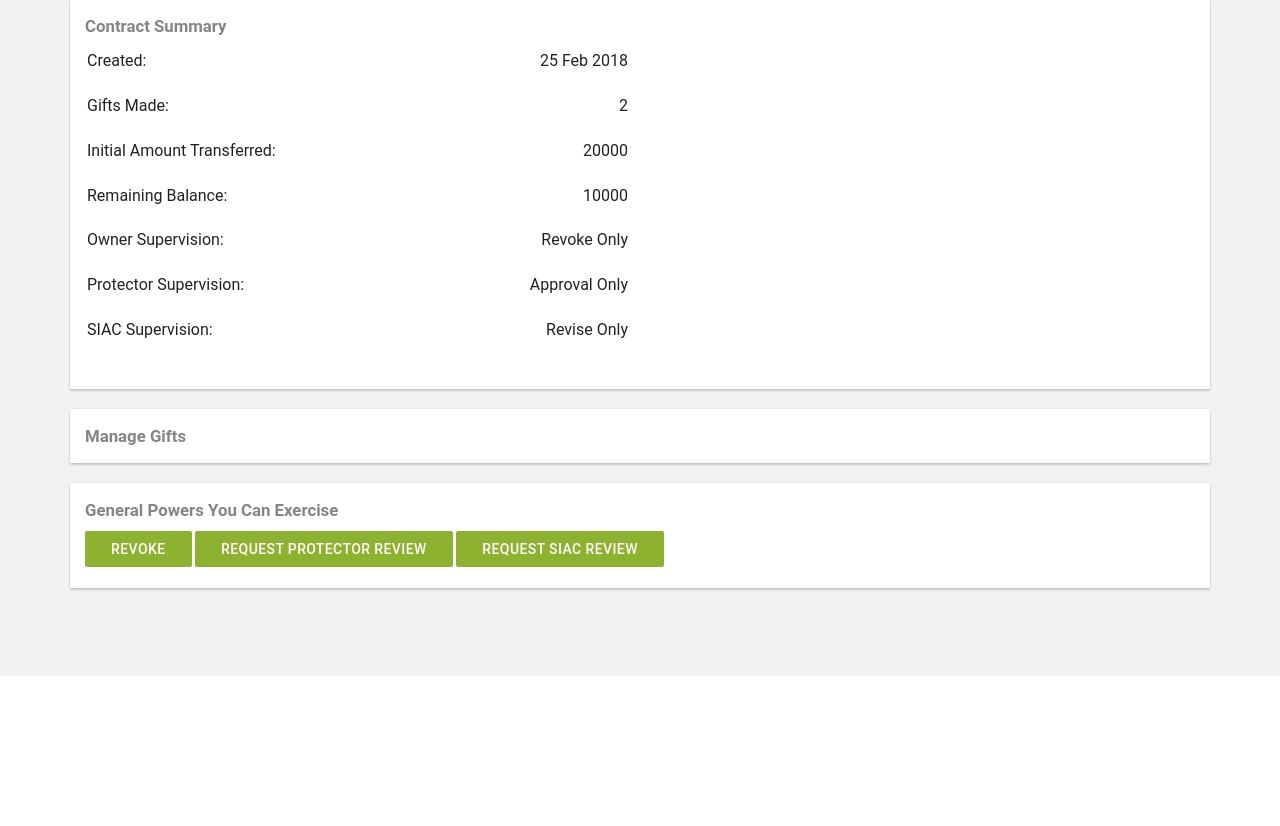
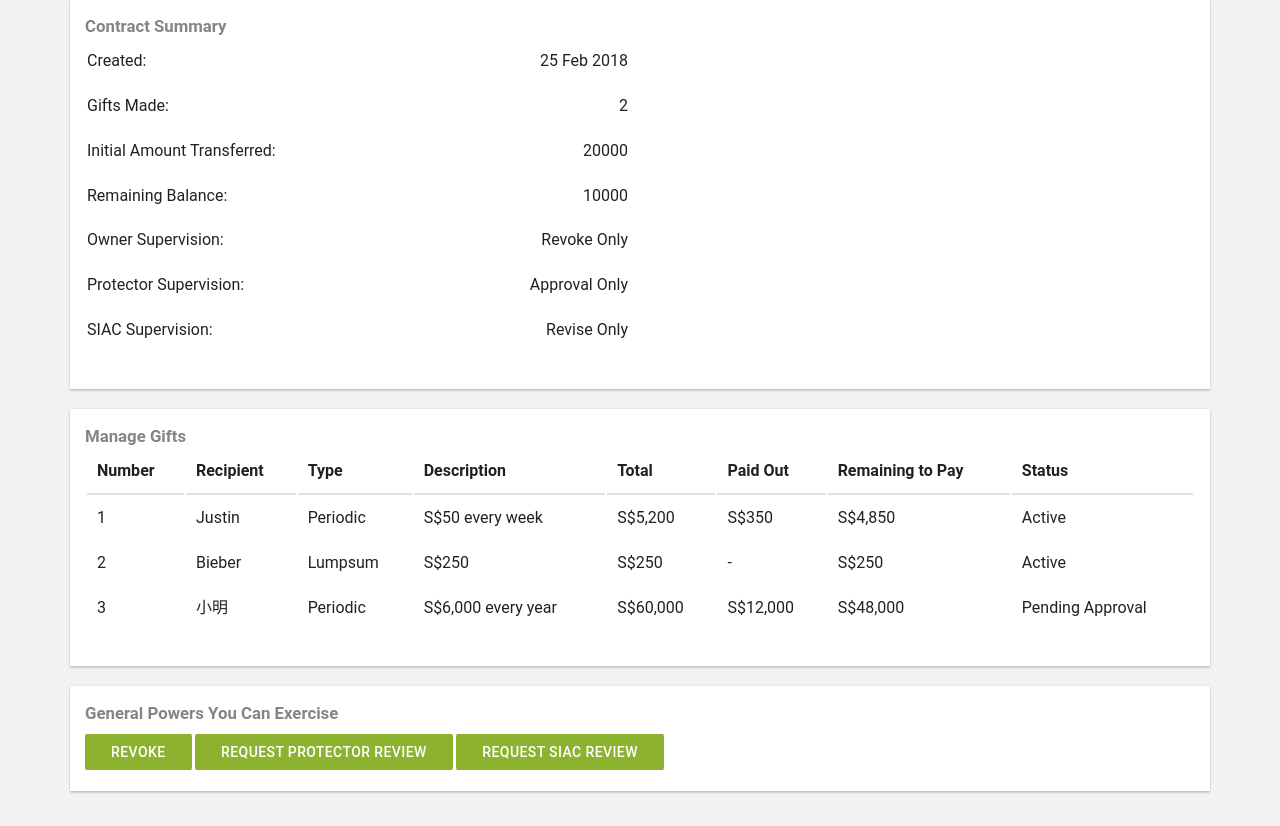
Before and after one commit to DingYao/Human-supervised-Smart-Contracts, a Django app: page /contract/jorda in a window 1280 px wide. Shown: the part 124-950 px from the top of the page. Before the commit the page ends 800 px from the top, so only its background shows below. Run offline with Django 3.2, Linux system fonts and the light colour scheme; some libraries are stand-ins or nearby versions.

Commit message:
Add gifts table to contract details page

```diff
--- a/executor/main/templates/main/contract_detail.html
+++ b/executor/main/templates/main/contract_detail.html
@@ -22,6 +22,34 @@
 </div>
 <div class='mui-panel' id=>
 	<legend>Manage Gifts</legend>
+    <table class="mui-table">
+      <thead>
+        <tr>
+          <th>Number</th>
+          <th>Recipient</th>
+          <th>Type </th>
+          <th>Description</th>
+          <th>Total</th>
+          <th>Paid Out</th>
+          <th>Remaining to Pay</th>
+          <th>Status</th>
+        </tr>
+      </thead>
+      <tbody>
+    		{% for gift in gifts %}
+    			<tr>
+            <td>{{ gift.number }}</td>
+            <td>{{ gift.recipient }}</td>
+            <td>{{ gift.type }}</td>
+            <td>{{ gift.description }}</td>
+            <td>{{ gift.total }}</td>
+            <td>{{ gift.paid_out }}</td>
+            <td>{{ gift.remaining_to_pay }}</td>
+            <td>{{ gift.status }}</td>
+    			</tr>
+    		{% endfor %}
+      </tbody>
+    </table>
 
 </div>
 <div class='mui-panel' id=>
--- a/executor/main/views.py
+++ b/executor/main/views.py
@@ -98,6 +98,38 @@ def crtDashboard(request):
 
 def contractDetail(request):
     template = loader.get_template('main/contract_detail.html')
+    gifts = [
+        {
+            'number': 1,
+            'recipient': 'Justin',
+            'type' : 'Periodic',
+            'description': 'S$50 every week',
+            'total': 'S$5,200',
+            'paid_out': 'S$350',
+            'remaining_to_pay': 'S$4,850',
+            'status': 'Active',
+        },
+        {
+            'number': 2,
+            'recipient': 'Bieber',
+            'type' : 'Lumpsum',
+            'description': 'S$250',
+            'total': 'S$250',
+            'paid_out': '-',
+            'remaining_to_pay': 'S$250',
+            'status': 'Active',
+        },
+        {
+            'number': 3,
+            'recipient': '小明',
+            'type' : 'Periodic',
+            'description': 'S$6,000 every year',
+            'total': 'S$60,000',
+            'paid_out': 'S$12,000',
+            'remaining_to_pay': 'S$48,000',
+            'status': 'Pending Approval',
+        },
+    ]
     context = {
         'summary' : {'Created' : '25 Feb 2018',
                      'Gifts Made': '2',
@@ -107,6 +139,7 @@ def contractDetail(request):
                      'Protector Supervision': 'Approval Only',
                      'SIAC Supervision': 'Revise Only',
                     },
+        'gifts'  : gifts,
         'powers' : ['Revoke', 'Request Protector Review','Request SIAC Review']
 
     }
```
